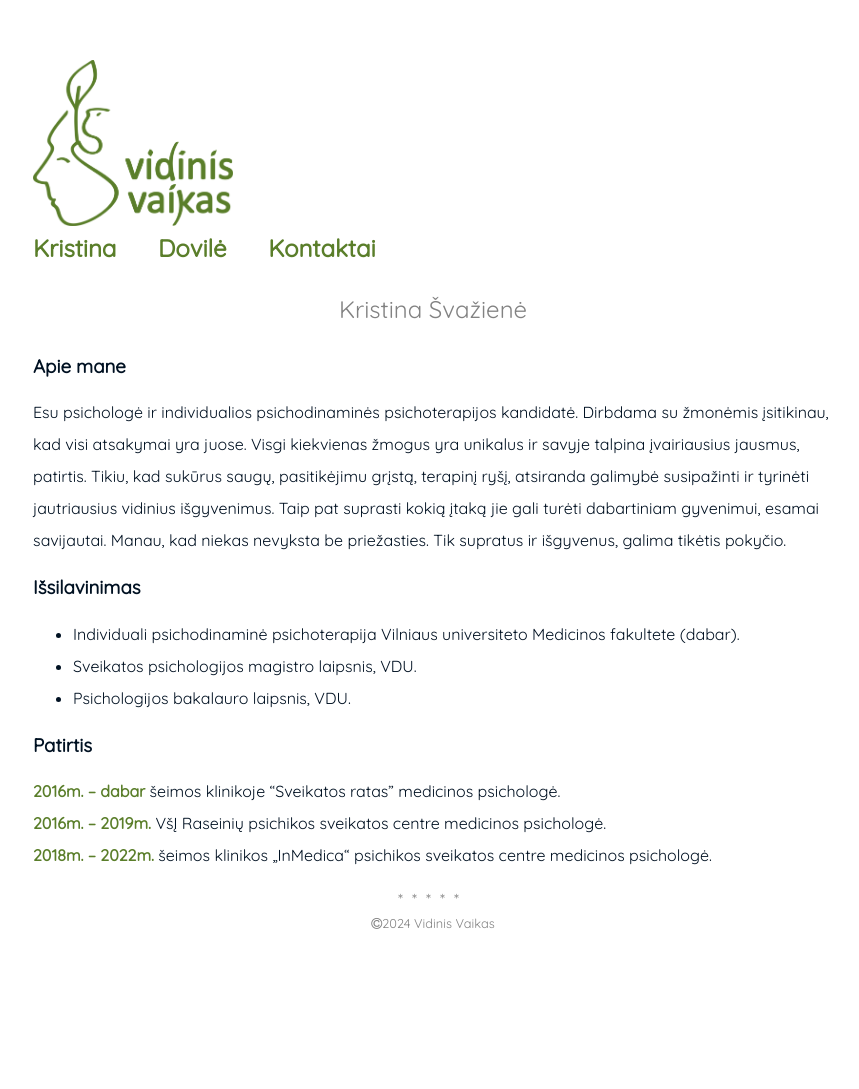
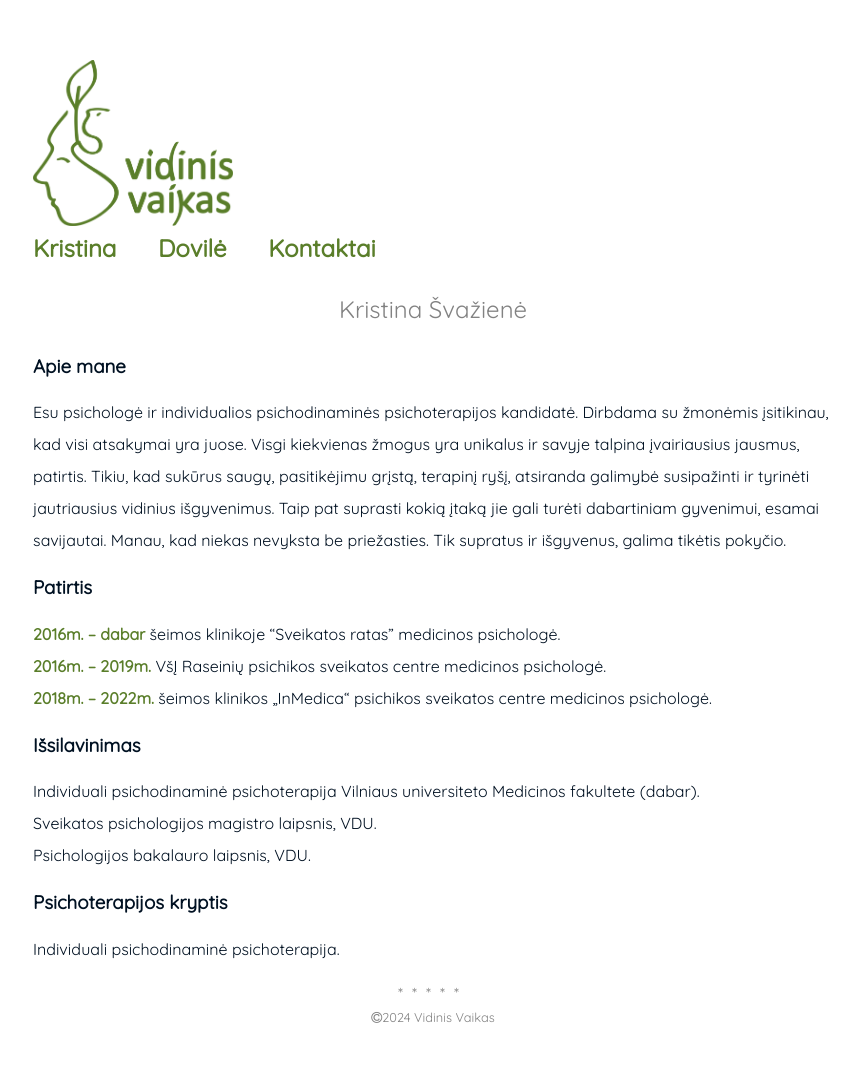
Before and after one commit to mindaugasjaugelis/vidinis-vaikas, a Jekyll site: the page built from kristina-resume.md, in a window 1280 px wide. Shown: the whole page, without its empty margins (207-1066 px from the left). Built offline with Jekyll 4.4.1, drawn with Linux system fonts in a browser that asks for light colours; our own code applies the rules of GitHub Pages for plain Markdown files; before the commit the page ends 995 px from its top, so only the background shows below that.

Commit message:
update resume

```diff
--- a/kristina-resume.md
+++ b/kristina-resume.md
@@ -12,12 +12,15 @@ galimybė susipažinti ir tyrinėti jautriausius vidinius išgyvenimus. Taip pat
 turėti dabartiniam gyvenimui, esamai savijautai. Manau, kad niekas nevyksta be priežasties. Tik
 supratus ir išgyvenus, galima tikėtis pokyčio.
 
-### Išsilavinimas
-- Individuali psichodinaminė psichoterapija Vilniaus universiteto Medicinos fakultete (dabar).
-- Sveikatos psichologijos magistro laipsnis, VDU.
-- Psichologijos bakalauro laipsnis, VDU.
-
 ### Patirtis
 **2016m. – dabar** šeimos klinikoje “Sveikatos ratas” medicinos psichologė.<br>
 **2016m. – 2019m.** VšĮ Raseinių psichikos sveikatos centre medicinos psichologė.<br>
 **2018m. – 2022m.** šeimos klinikos „InMedica“ psichikos sveikatos centre medicinos psichologė.
+
+### Išsilavinimas
+Individuali psichodinaminė psichoterapija Vilniaus universiteto Medicinos fakultete (dabar).<br>
+Sveikatos psichologijos magistro laipsnis, VDU.<br>
+Psichologijos bakalauro laipsnis, VDU.
+
+### Psichoterapijos kryptis
+Individuali psichodinaminė psichoterapija.
```
Also changed, not shown: dovile-resume.md (+6 -6 lines).
